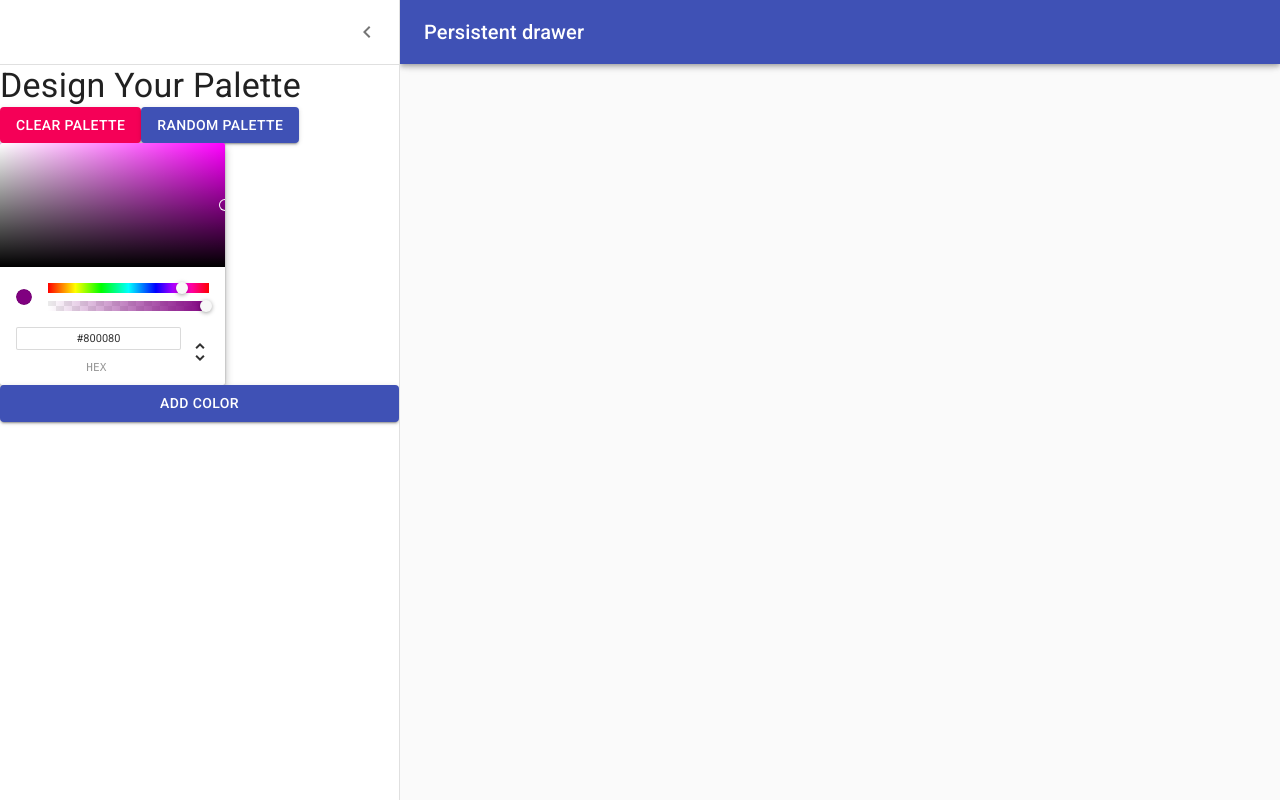
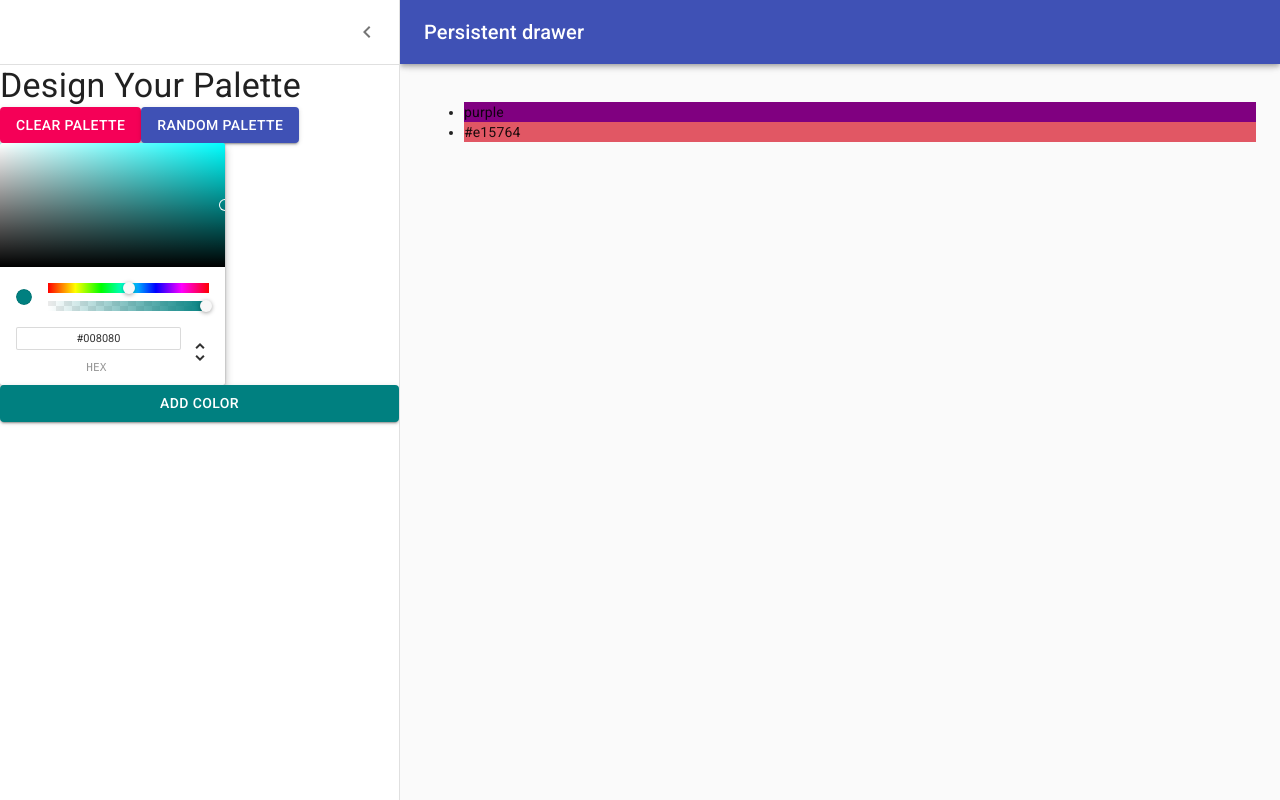
Before and after one commit to ChaoTzuJung/react-color-picker, a React app: page /palette/new in a window 1280 px wide. Both pictures are taken after a click on the button "Open drawer". Built offline with nearby package versions, Linux system fonts and the light colour scheme.

Commit message:
fix: Connect colorpicker to button and add color to list

```diff
--- a/src/components/organisms/NewPaletteForm/index.js
+++ b/src/components/organisms/NewPaletteForm/index.js
@@ -73,9 +73,14 @@
 });
 
 class NewPaletteForm extends Component {
-  state = {
-    open: false
-  };
+  constructor(props) {
+    super(props);
+    this.state = {
+      currentColor: 'teal',
+      open: false,
+      colors: ['purple', '#e15764']
+    };
+  }
 
   handleDrawerOpen = () => {
     this.setState({ open: true });
@@ -85,9 +90,17 @@
     this.setState({ open: false });
   };
 
+  updateCurrentColor = newColor => {
+    this.setState({ currentColor: newColor.hex });
+  }
+
+  addNewColor = () => {
+    this.setState({ colors: [...this.state.colors, this.state.currentColor] });
+  }
+
   render() {
     const { classes } = this.props;
-    const { open } = this.state;
+    const { open, currentColor } = this.state;
 
     return (
       <div className={classes.root}>
@@ -132,8 +145,15 @@
             <Button variant='contained' color="secondary">Clear Palette</Button>
             <Button variant='contained' color="primary">Random Palette</Button>
           </div>
-          <ChromePicker color="purple" onChangeComplete={newColor => console.log(newColor)} />
-          <Button variant='contained' color="primary">Add Color</Button>
+          <ChromePicker color={currentColor} onChangeComplete={this.updateCurrentColor} />
+          <Button
+            variant='contained'
+            color="primary"
+            style={{ backgroundColor: currentColor }}
+            onClick={this.addNewColor}
+          >
+            Add Color
+          </Button>
         </Drawer>
         <main
           className={classNames(classes.content, {
@@ -141,6 +161,11 @@
           })}
         >
           <div className={classes.drawerHeader} />
+          <ul>
+            {this.state.colors.map(color => (
+              <li key={color} style={{ backgroundColor: color }}>{color}</li>
+            ))}
+          </ul>
         </main>
       </div>
     );
```
